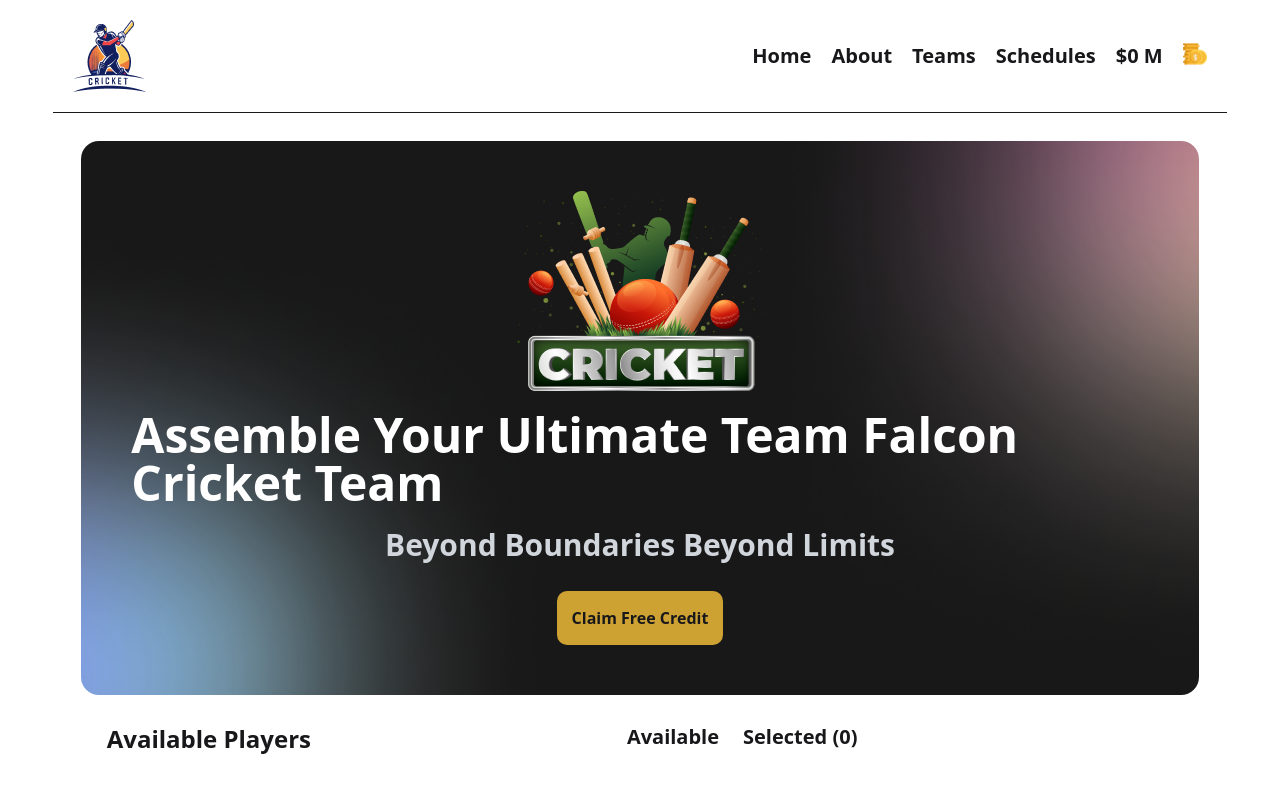
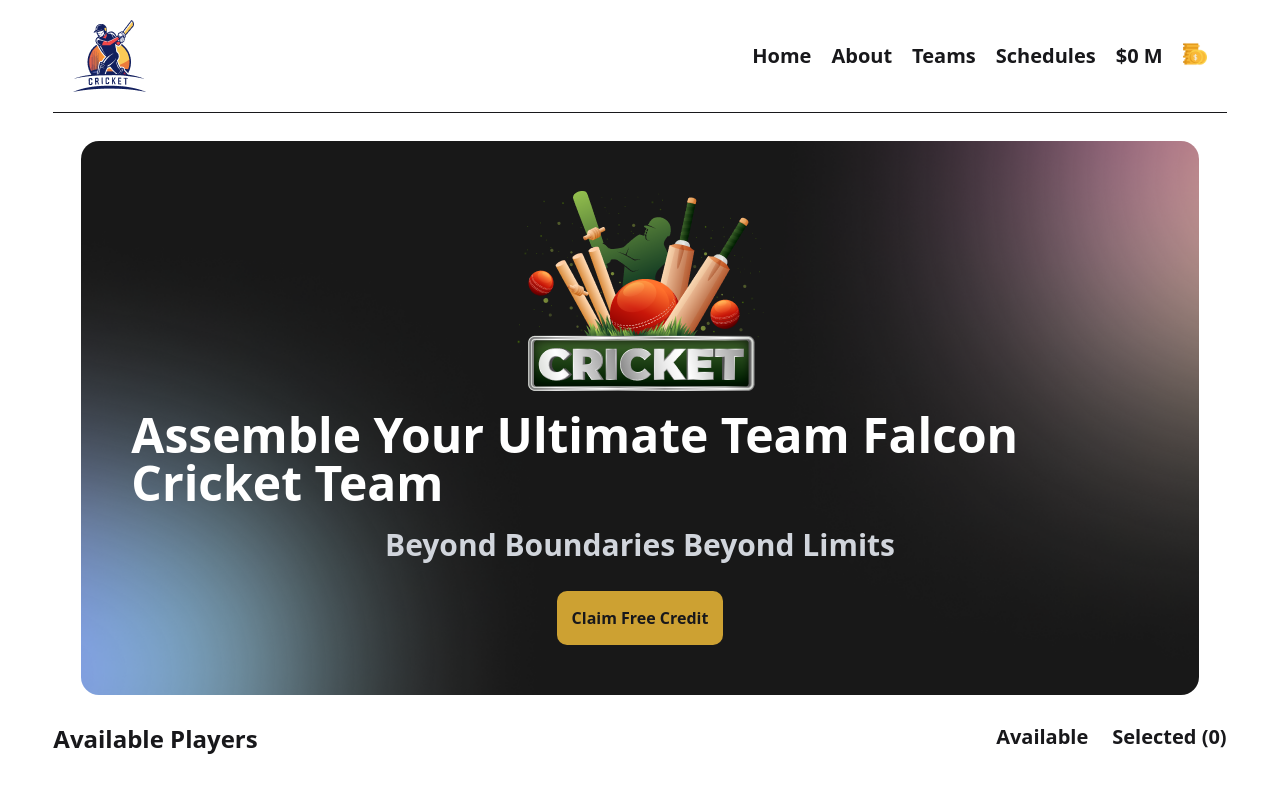
Before and after one commit to Amitkumersarkar/Team-Falcon, a React (Vite) app: page / in a window 1280 px wide. Shown: the top 792 px of the page. Built offline with nearby package versions, Linux system fonts and the light colour scheme.

Commit message:
updated file

```diff
--- a/src/App.jsx
+++ b/src/App.jsx
@@ -1,35 +1,48 @@
 import { useState } from 'react';
 import './App.css';
-import Available from './components/AvailableSection/Available'
 import Banner from './components/Banner/Banner'
 import Navbar from './components/Header/Navbar'
 import AvailablePlayer from './components/MainSection/AvailablePlayer'
-import Selected from './components/SelectedSection/Selected'
 import React from 'react';
 import { ToastContainer, toast } from 'react-toastify';
 
 function App() {
+  // state management and props drilling
   const [credit, setCredit] = useState(0);
   const handleAddFreeCredit = () => {
     setCredit(credit + 10);
     console.log("Button clicked! Adding credit...");
     toast('Thank You For Claiming Free Credit..!!', { position: "top-center" });
+
+    // using conditional rendering
+    const [isActive, setIsActive] = useState({
+      available: true,
+      status: "active"
+    })
+    // declaring event handler
+    const handleIsActiveState = (status) => {
+      // condition apply
+      if (status == "available") {
+        setIsActive({
+          available: true,
+          status: "available"
+        })
+      }
+      else {
+        setIsActive({
+          available: false,
+          status: "selected"
+        })
+      }
+    }
   }
   return (
     <>
       <Navbar credit={credit}></Navbar>
       <Banner handleAddFreeCredit={handleAddFreeCredit}></Banner>
-      <div className='w-10/12 mx-auto flex justify-between'>
-        <AvailablePlayer></AvailablePlayer>
-        <div className='flex gap-6'>
-          <Available></Available>
-          <div>
-            <Selected></Selected>
-          </div>
-        </div>
-        <div className='font-semibold text-xl'>
-          <ToastContainer />
-        </div>
+      <AvailablePlayer></AvailablePlayer>
+      <div className='font-semibold text-xl'>
+        <ToastContainer />
       </div>
     </>
   )
--- a/src/components/MainSection/AvailablePlayer.jsx
+++ b/src/components/MainSection/AvailablePlayer.jsx
@@ -1,9 +1,16 @@
+import Available from '../AvailableSection/Available';
+import Selected from '../SelectedSection/Selected';
 import './AvailablePlayer.css';
 const AvailablePlayer = () => {
     return (
-        <div>
+        <div className='flex justify-between w-11/12 mx-auto '>
             <h1 className='text-2xl font-bold'> Available Players </h1>
-
+            <div className='flex gap-6'>
+                <Available></Available>
+                <div>
+                    <Selected></Selected>
+                </div>
+            </div>
         </div>
     );
 };
```
